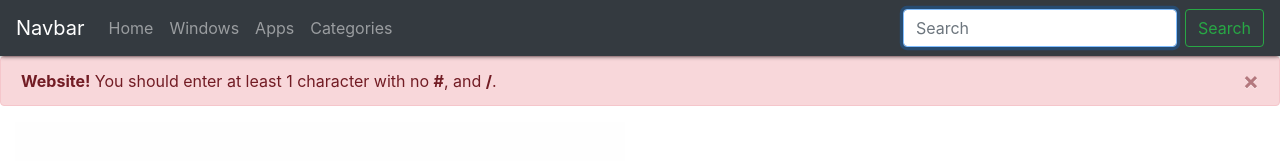
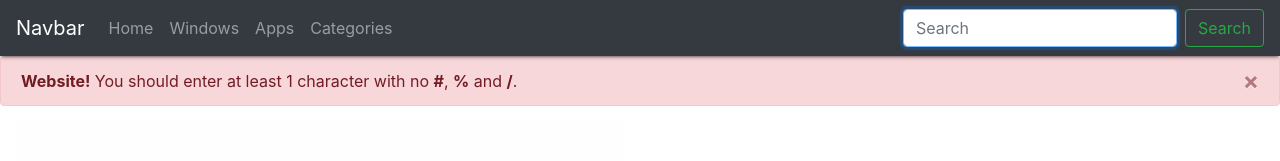
Before and after one commit to get-softwares/softwaretalks, a React (Create React App) app: page /search in a window 1280 px wide. Shown: the top 161 px of the page. Built offline with nearby package versions, Linux system fonts and the light colour scheme.

Commit message:
Update also

```diff
--- a/src/Home.js
+++ b/src/Home.js
@@ -7,7 +7,7 @@ function AlertShow() {
   if (AlertShows === "Yes") {
     return (
     <div className="alert alert-danger alert-dismissible fade show" role="alert">
-      <strong>Website!</strong> You should enter at least 1 character with no <strong>#</strong>, <strong></strong> and <strong>/</strong>.
+      <strong>Website!</strong> You should enter at least 1 character with no <strong>#</strong>, <strong>%</strong> and <strong>/</strong>.
       <button type="button" className="close" data-dismiss="alert" aria-label="Close" style={{ outline: "none", border: "none" }}>
         <span aria-hidden="true">&times;</span>
       </button>
```
